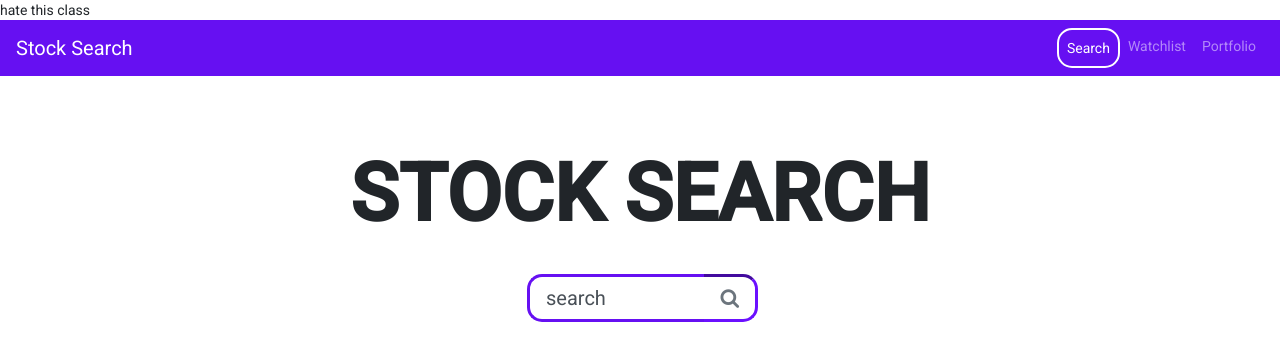
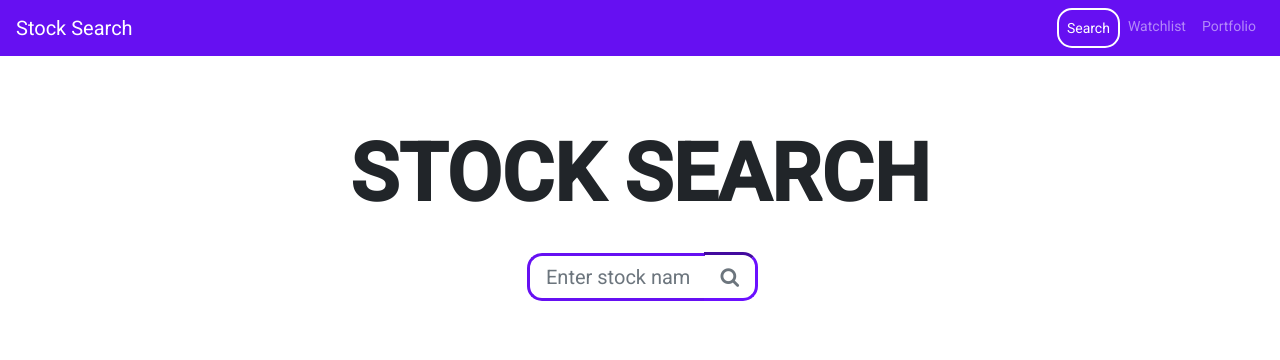
Before and after one commit to fpolar/fpolar.github.io, an Angular app in the folder hw8/stocks/angular-app/: page / in a window 1280 px wide. Shown: the top 360 px of the page. Built offline with nearby package versions, Linux system fonts and the light colour scheme.

Commit message:
autocomplete example added to search bar

```diff
--- a/hw8/stocks/angular-app/src/app/app.component.html
+++ b/hw8/stocks/angular-app/src/app/app.component.html
@@ -1,4 +1,4 @@
-<div>hate this class
+<div>
   <app-nav></app-nav>
   <h1>STOCK SEARCH</h1>
   <app-search></app-search>
--- a/hw8/stocks/angular-app/src/app/components/nav/nav.component.html
+++ b/hw8/stocks/angular-app/src/app/components/nav/nav.component.html
@@ -1,5 +1,5 @@
 
-<nav class="navbar navbar-expand-lg navbar-dark mb-3" style="background-color: var(--indigo)">
+<nav class="navbar navbar-expand-lg navbar-dark mb-3" style="background-color: var(--indigo); color:white;">
   <a class="navbar-brand" [routerLink]="'.'">Stock Search</a>
 
   <!-- Step 3: Toggle the value of the property when the toggler button is clicked. -->
--- a/hw8/stocks/angular-app/src/app/components/search/search.component.css
+++ b/hw8/stocks/angular-app/src/app/components/search/search.component.css
@@ -26,6 +26,9 @@
     border-color: initial;
     box-shadow: none;
 }
+.input-group-append {
+    margin-top: -2px;
+}
 
 /* clears the ‘X’ from Internet Explorer */
 input[type=search]::-ms-clear { display: none; width : 0; height: 0; }
--- a/hw8/stocks/angular-app/src/app/components/search/search.component.html
+++ b/hw8/stocks/angular-app/src/app/components/search/search.component.html
@@ -1,10 +1,32 @@
 <div id='ig-container' class="row">
-    <div class="input-group input-group-lg col-md-4">
-        <input class="form-control py-2 border-right-0" type="search" value="search"  aria-label="Large" aria-describedby="inputGroup-sizing-lg" id="search-input">
+<!--     <div class="input-group input-group-lg col-md-4">
+        <input class="form-control py-2 border-right-0" type="search" placeholder="Enter stock name"  aria-label="Large" aria-describedby="inputGroup-sizing-lg" id="search-input">
         <span class="input-group-append">
             <button class="btn btn-outline-secondary py-2 border-left-0" type="button">
                 <i class="fa fa-search"></i>
             </button>
         </span>
-    </div>
+    </div> -->
+        <form class=" input-group input-group-lg col-md-4 ">
+            <input class="form-control py-2 border-right-0" type="search" placeholder="Enter stock name"  aria-label="Large" aria-describedby="inputGroup-sizing-lg" id="search-input"
+            matInput
+            [formControl]="myControl"
+            [matAutocomplete]="auto">
+            <span class="input-group-append">
+                <button class="btn btn-outline-secondary py-2 border-left-0" type="button">
+                    <i class="fa fa-search"></i>
+                </button>
+            </span>
+            <!-- <input type="text"
+                   placeholder="Pick one"
+                   aria-label="Number"
+                   matInput
+                   [formControl]="myControl"
+                   [matAutocomplete]="auto"> -->
+            <mat-autocomplete #auto="matAutocomplete">
+              <mat-option *ngFor="let option of filteredOptions | async" [value]="option">
+                {{option}}
+              </mat-option>
+            </mat-autocomplete>
+        </form>
 </div>
--- a/hw8/stocks/angular-app/src/app/components/search/search.component.ts
+++ b/hw8/stocks/angular-app/src/app/components/search/search.component.ts
@@ -1,4 +1,8 @@
 import { Component, OnInit } from '@angular/core';
+import {MatAutocompleteModule} from '@angular/material/autocomplete';
+import { FormControl, ReactiveFormsModule } from '@angular/forms';
+import { Observable } from 'rxjs';
+import {map, startWith} from 'rxjs/operators';
 
 @Component({
   selector: 'app-search',
@@ -6,10 +10,19 @@ import { Component, OnInit } from '@angular/core';
   styleUrls: ['./search.component.css']
 })
 export class SearchComponent implements OnInit {
+	myControl = new FormControl();
+	options: string[] = ['One', 'Two', 'Three'];
+	filteredOptions: Observable<string[]>;
 
-  constructor() { }
+	ngOnInit() {
+		this.filteredOptions = this.myControl.valueChanges.pipe(
+			startWith(''),
+			map(value => this._filter(value))
+		);
+	}
 
-  ngOnInit(): void {
-  }
-
+	private _filter(value: string): string[] {
+		const filterValue = value.toLowerCase();
+		return this.options.filter(option => option.toLowerCase().indexOf(filterValue) === 0);
+	}
 }
```
Also changed, not shown: hw8/stocks/angular-app/src/app/app.module.ts (+8 -1 lines).
